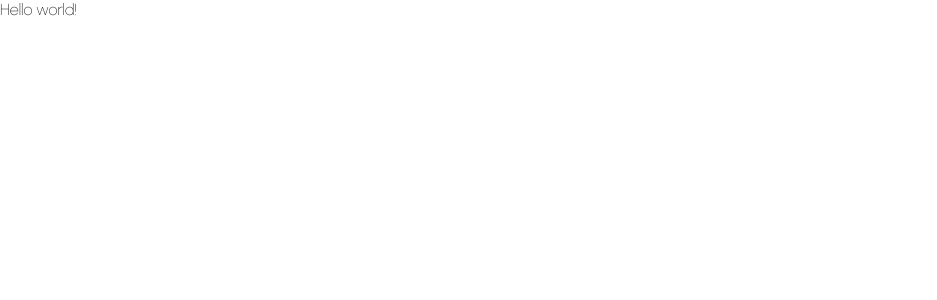
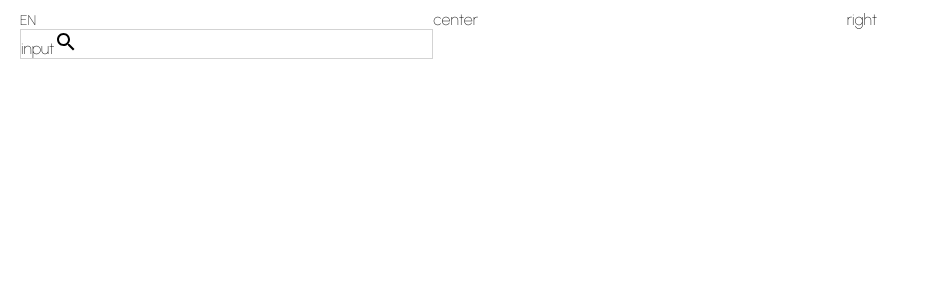
Before and after one commit to eagarer/ecommerce-alfa, a React (Create React App) app: page / in a window 1280 px wide. Shown: the top 300 px of the page, without its empty margins (0-937 px from the left). Built offline with nearby package versions, Linux system fonts and the light colour scheme.

Commit message:
Added navbar

```diff
--- a/src/App.jsx
+++ b/src/App.jsx
@@ -1,5 +1,7 @@
+import Home from "./pages/Home";
+
 const App = () => {
-  return <div>Hello world!</div>;
+  return <Home/>;
 };
 
 export default App;
--- /dev/null
+++ b/src/components/Navbar.jsx
@@ -0,0 +1,52 @@
+import { Search } from "@mui/icons-material";
+import React from "react";
+import styled from "styled-components";
+
+const Container = styled.div`
+  height: 60px;
+`;
+
+const Wrapper = styled.div`
+  padding: 10px 20px;
+  display: flex;
+  justify-content: space-between;
+`;
+const Left = styled.div`
+  flex: 1;
+`;
+
+const Language = styled.span`
+  font-size: 14px;
+  cursor: pointer;
+`
+
+const SearchContainer = styled.div`
+  border: 1px solid lightgray;
+`
+
+const Center = styled.div`
+  flex: 1;
+`;
+const Right = styled.div`
+  flex: 1;
+`;
+
+const Navbar = () => {
+  return (
+    <Container>
+      <Wrapper>
+        <Left>
+          <Language>EN</Language>
+          <SearchContainer>
+            input
+            <Search/>
+          </SearchContainer>
+        </Left>
+        <Center>center</Center>
+        <Right>right</Right>
+      </Wrapper>
+    </Container>
+  );
+};
+
+export default Navbar;
--- /dev/null
+++ b/src/pages/Home.jsx
@@ -0,0 +1,12 @@
+import React from 'react'
+import Navbar from '../components/Navbar'
+
+const Home = () => {
+  return (
+    <div>
+        <Navbar/>
+    </div>
+  )
+}
+
+export default Home
```
Also changed, not shown: package.json (+8 -0 lines), 2 other files (tests, documents, lock files or other folders).
